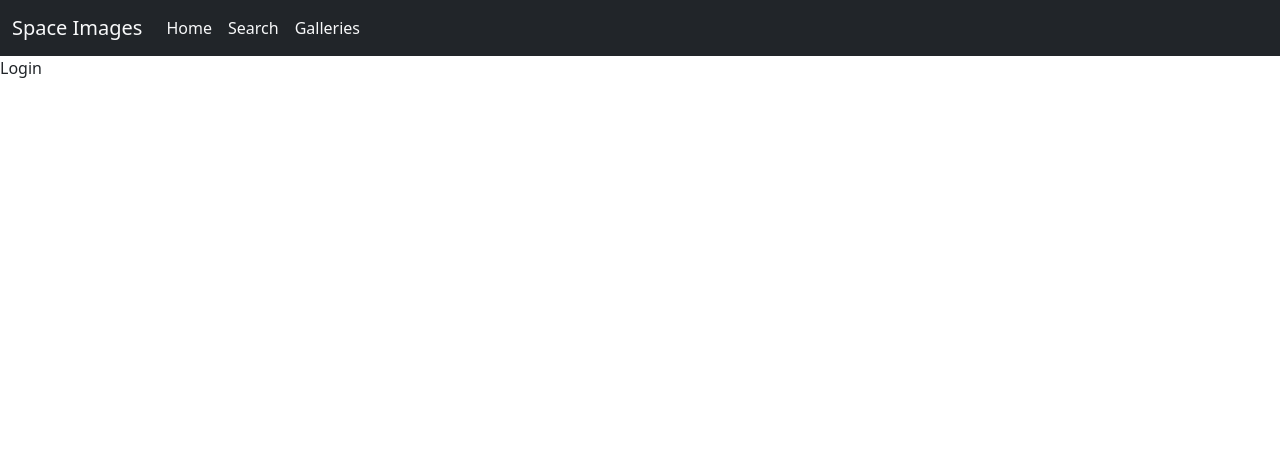
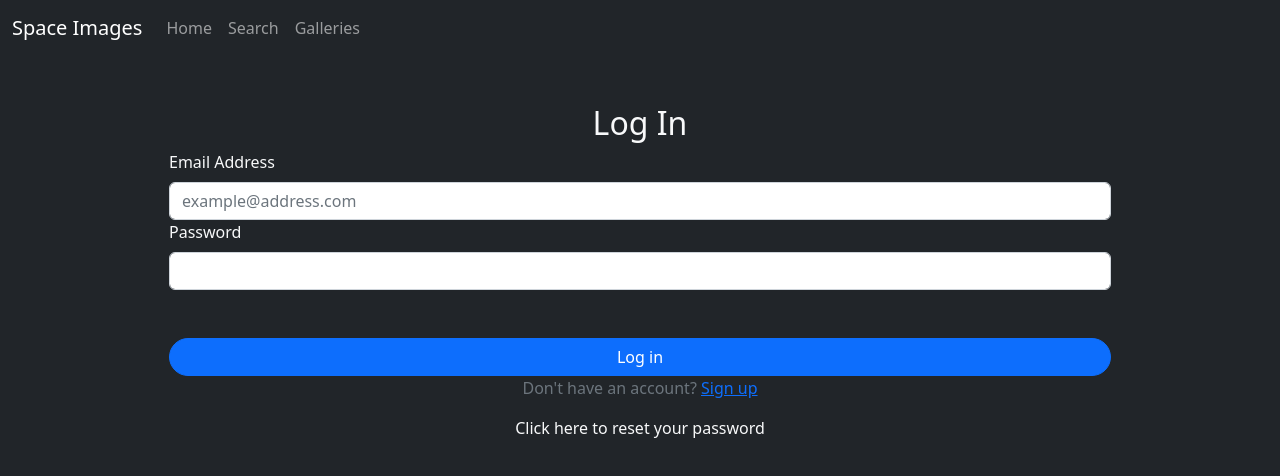
Before and after one commit to seanxbrown/space-image-app, a React (Vite) app: page /space-image-app/login in a window 1280 px wide. Shown: the top 476 px of the page. Built offline with nearby package versions, Linux system fonts and the light colour scheme.

Commit message:
Feat: Add login and signup pages. Change navbar styling

```diff
--- a/src/App.tsx
+++ b/src/App.tsx
@@ -11,7 +11,7 @@ function App() {
 
   return (
     <Router>
-        <div>
+        <div className="bg-dark min-vh-100">
           <Navigation />
             <Routes>
               <Route path="/space-image-app" element={<Homepage />} />
@@ -21,7 +21,6 @@ function App() {
               <Route path="/space-image-app/galleries" element={<Galleries />} />
             </Routes>
         </div>
-
     </Router>
 
   )
--- a/src/components/Navigation/Navigation.tsx
+++ b/src/components/Navigation/Navigation.tsx
@@ -2,15 +2,15 @@ import { Navbar, Nav, Container } from "react-bootstrap"
 
 export const Navigation = () => {
   return (
-    <Navbar bg="dark" expand="lg">
+    <Navbar bg="dark" variant="dark"  expand="lg">
         <Container fluid>
-            <Navbar.Brand className="text-light">Space Images</Navbar.Brand>
+            <Navbar.Brand>Space Images</Navbar.Brand>
             <Navbar.Toggle aria-controls="navbar-nav" />
             <Navbar.Collapse id="navbar-nav">
                 <Nav>
-                    <Nav.Link className="text-light" href="/space-image-app/">Home</Nav.Link>
-                    <Nav.Link className="text-light" href="/space-image-app/search">Search</Nav.Link>
-                    <Nav.Link className="text-light" href="/space-image-app/galleries">Galleries</Nav.Link>
+                    <Nav.Link href="/space-image-app/">Home</Nav.Link>
+                    <Nav.Link href="/space-image-app/search">Search</Nav.Link>
+                    <Nav.Link href="/space-image-app/galleries">Galleries</Nav.Link>
                 </Nav>
             </Navbar.Collapse>
         </Container>
--- a/src/pages/Homepage/Homepage.tsx
+++ b/src/pages/Homepage/Homepage.tsx
@@ -11,8 +11,6 @@ export const Homepage = () => {
         <Col md={12}><Link to="#" className="h5 text-decoration-none text-uppercase text-light">Continue as Guest</Link></Col>
       </Row>
       <p>Photo by Paul Volkmer on Unsplash</p>
-
-
     </Container>
   )
 }
--- a/src/pages/Login/Login.tsx
+++ b/src/pages/Login/Login.tsx
@@ -1,7 +1,25 @@
-import React from 'react'
+import { Container, Form, Button } from "react-bootstrap"
+import { Link } from "react-router-dom"
 
 export const Login = () => {
   return (
-    <div>Login</div>
+    <Container fluid className="py-5 text-light bg-dark">
+          <h2 className="text-center">Log In</h2>
+          <Form className="w-75 mx-auto">
+              <Form.Group>
+                  <Form.Label>Email Address</Form.Label>
+                  <Form.Control required type="email" placeholder="example@address.com" id="loginEmail"></Form.Control>
+              </Form.Group>
+              <Form.Group>
+                  <Form.Label>Password</Form.Label>
+                  <Form.Control required type="password" id="loginPassword"></Form.Control>
+              </Form.Group>
+              <Button type="submit" className="w-100 mt-5 rounded-pill">Log in</Button>
+          </Form>
+          <div className="d-flex flex-column">
+            <p className="text-center text-muted">Don't have an account? <Link to="/space-image-app/signup">Sign up</Link></p>
+            <p className="text-center align-self-center" id="passwordChange">Click here to reset your password</p>
+          </div>
+      </Container>
   )
 }
--- a/src/pages/Signup/Signup.tsx
+++ b/src/pages/Signup/Signup.tsx
@@ -1,7 +1,26 @@
-import React from 'react'
+import { Container, Form, Button } from "react-bootstrap"
+import { Link } from "react-router-dom"
 
 export const Signup = () => {
   return (
-    <div>Signup</div>
+    <Container fluid className="py-5 text-light bg-dark" id="signupContainer">
+          <h2 className="text-center">Sign Up</h2>
+          <Form className="w-75 mx-auto">
+              <Form.Group>
+                  <Form.Label>Email Address</Form.Label>
+                  <Form.Control required type="email" placeholder="example@address.com" id="signupEmail"></Form.Control>
+              </Form.Group>
+              <Form.Group>
+                  <Form.Label>Password</Form.Label>
+                  <Form.Control required type="password" id="signupPassword"></Form.Control>
+              </Form.Group>
+              <Form.Group>
+                  <Form.Label>Confirm password</Form.Label>
+                  <Form.Control required type="password" id="signupPasswordConf"></Form.Control>
+              </Form.Group>
+              <Button type="submit" className="w-100 mt-5 rounded-pill">Create Account</Button>
+          </Form>
+          <p className="text-center text-muted">Already have an account? <Link to="/space-image-app/login">Log in</Link></p>
+      </Container>
   )
 }
```
